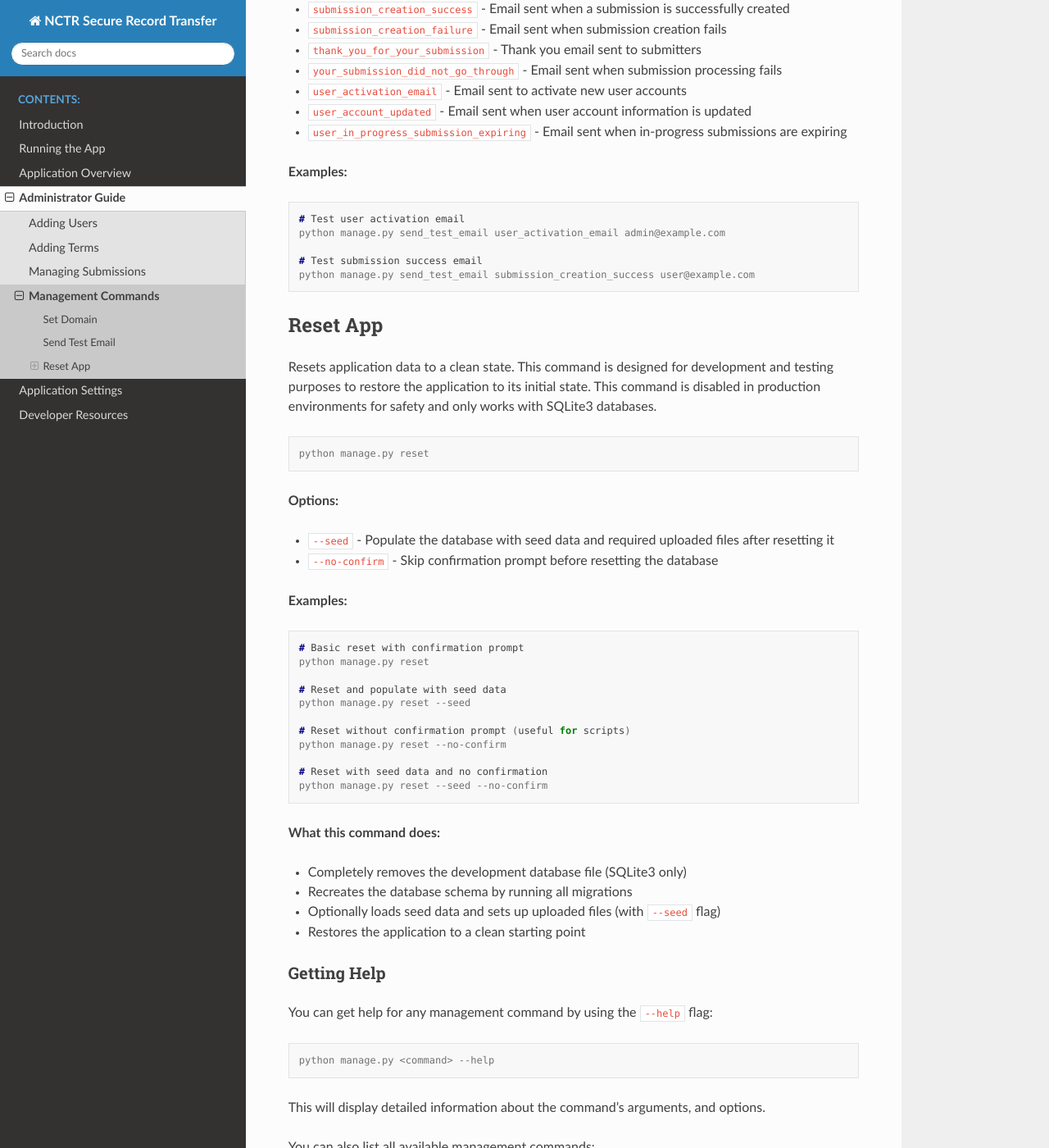
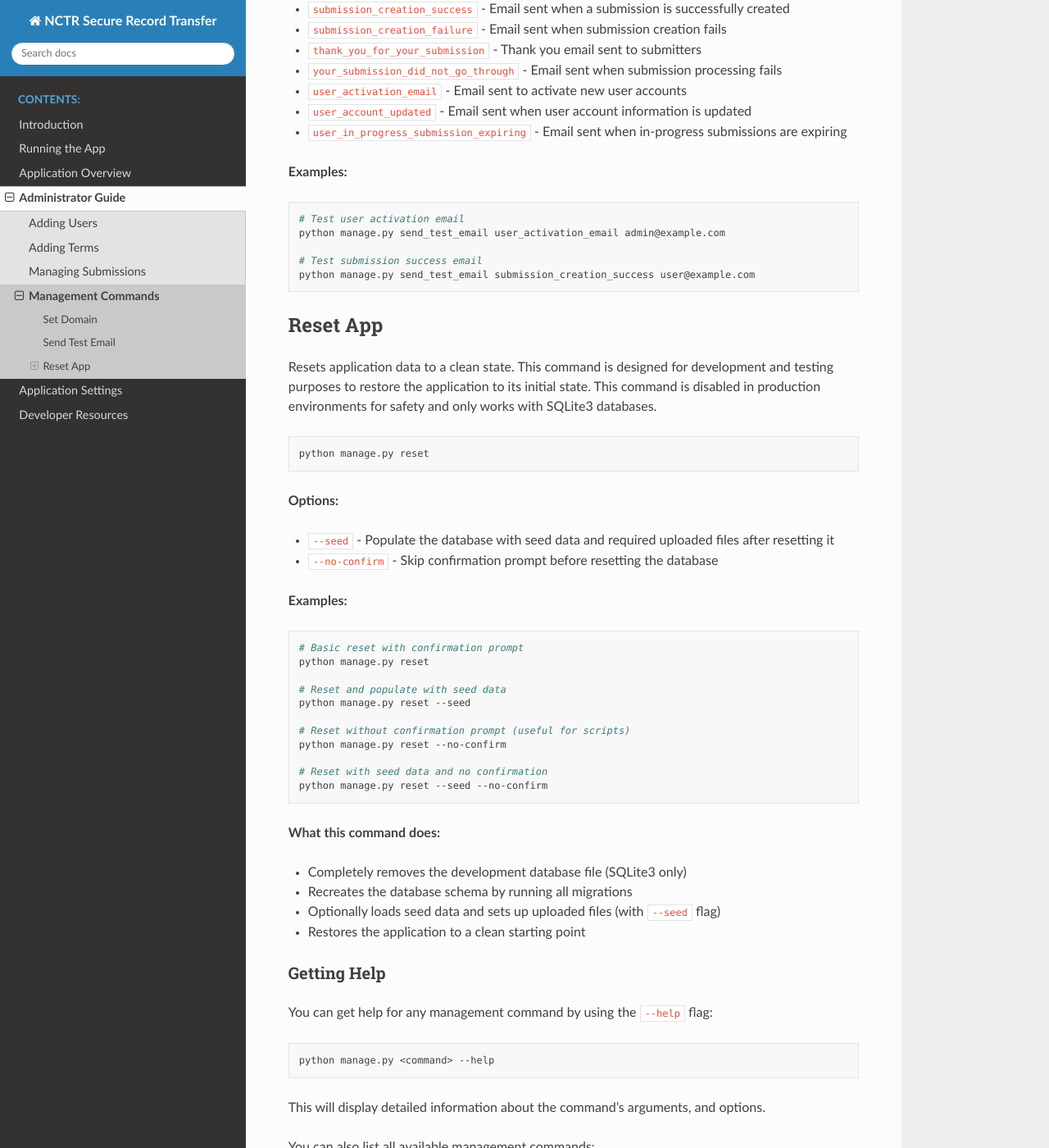
Before and after one commit to NationalCentreTruthReconciliation/Secure-Record-Transfer, a Sphinx documentation site: the page built from docs/admin_guide/management_commands.rst, in a window 1280 px wide and 1400 px high, scrolled down 1342 px. Shown: the whole window at 82% size. Built offline with Sphinx 7.4.7 and the Read the Docs theme 3.1.0, drawn with Linux system fonts in a browser that asks for light colours; some of the changed text lies outside the part shown.

Commit message:
Use "bash" for code blocks in docs

```diff
--- a/docs/admin_guide/addingusers.rst
+++ b/docs/admin_guide/addingusers.rst
@@ -18,7 +18,7 @@ assign superuser status sparingly, as these accounts are very powerful.
 To create a superuser, use the Django manage script to create a superuser. This script is available
 in the container running the Django application.
 
-.. code-block:: console
+.. code-block:: bash
 
     # If running the development version of the app:
     podman-compose -f compose.dev.yml exec app python manage.py createsuperuser
--- a/docs/admin_guide/management_commands.rst
+++ b/docs/admin_guide/management_commands.rst
@@ -8,7 +8,7 @@
 
 Sets the domain of the current site. If you are running the record transfer app somewhere other than your localhost, you will need to add your site's domain to the database. If you do not set the domain, your emails will not send correctly, and will have the wrong link to your site.
 
-.. code-block:: console
+.. code-block:: bash
 
     python manage.py set_domain "my.domain.com"
 
@@ -22,7 +22,7 @@
 
 **Examples:**
 
-.. code-block:: console
+.. code-block:: bash
 
     # Set domain only
     python manage.py set_domain "my.domain.com"
@@ -41,7 +41,7 @@
 Sends test emails to verify that email functionality is working correctly. This is useful for
 testing email configuration after initial setup or changes.
 
-.. code-block:: console
+.. code-block:: bash
 
     python manage.py send_test_email <email_type> <recipient_email>
 
@@ -62,7 +62,7 @@
 
 **Examples:**
 
-.. code-block:: console
+.. code-block:: bash
 
     # Test user activation email
     python manage.py send_test_email user_activation_email admin@example.com
@@ -78,7 +78,7 @@
 testing purposes to restore the application to its initial state. This command is
 disabled in production environments for safety and only works with SQLite3 databases.
 
-.. code-block:: console
+.. code-block:: bash
 
     python manage.py reset
 
@@ -89,7 +89,7 @@
 
 **Examples:**
 
-.. code-block:: console
+.. code-block:: bash
 
     # Basic reset with confirmation prompt
     python manage.py reset
@@ -116,7 +116,7 @@
 
 You can get help for any management command by using the ``--help`` flag:
 
-.. code-block:: console
+.. code-block:: bash
 
     python manage.py <command> --help
 
@@ -124,6 +124,6 @@
 
 You can also list all available management commands:
 
-.. code-block:: console
+.. code-block:: bash
 
     python manage.py help
```
